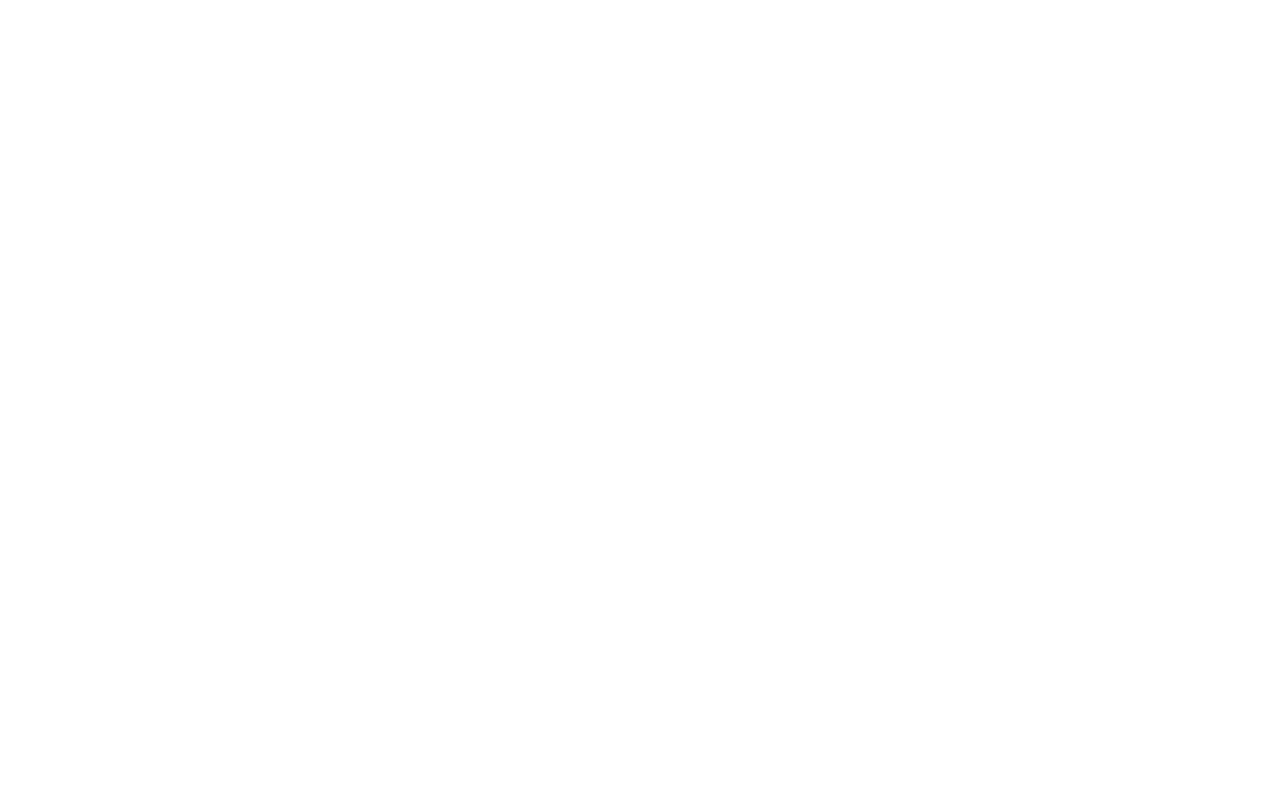
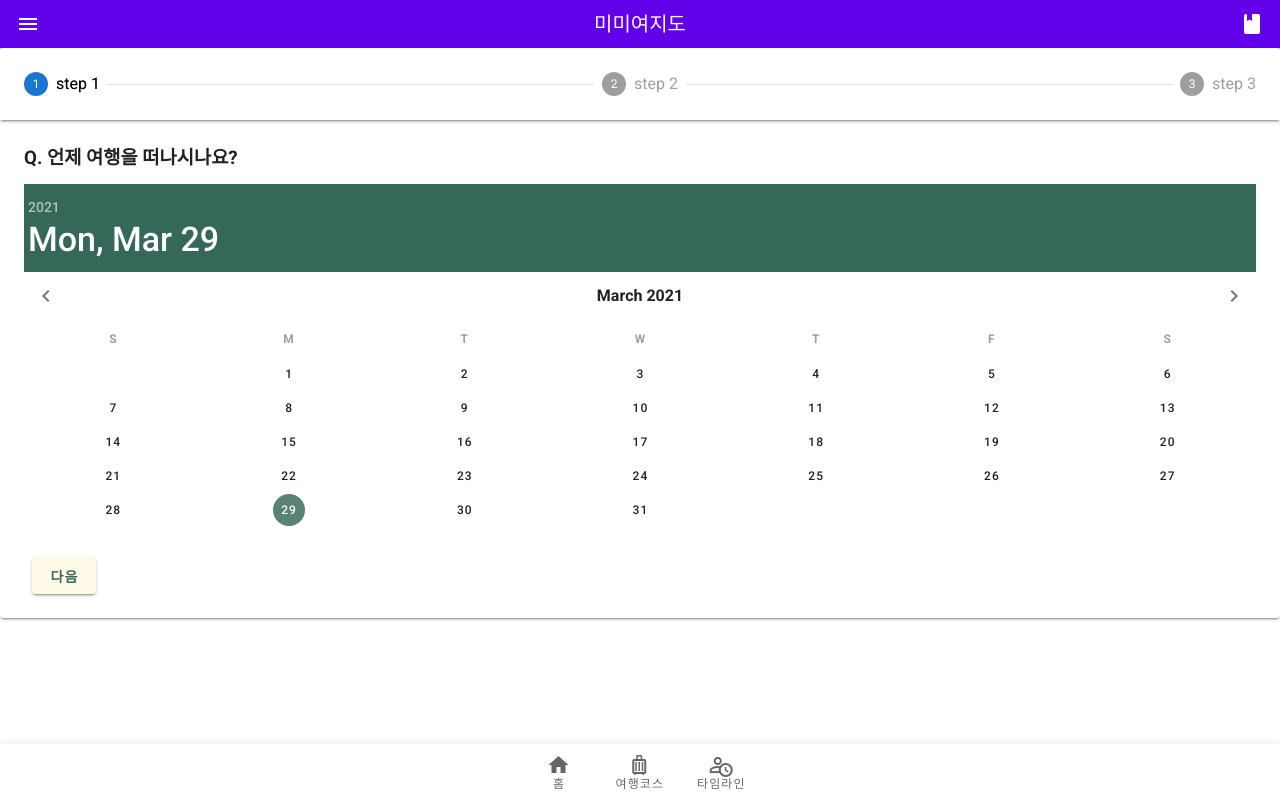
Before and after one commit to Anseik/mimi, a Vue app in the folder frontend/: page /selectoption in a window 1280 px wide. Built offline with nearby package versions, Linux system fonts and the light colour scheme.

Commit message:
feat: Create select option page

```diff
--- /dev/null
+++ b/frontend/src/components/courses/FirstOption.vue
@@ -0,0 +1,29 @@
+<template>
+  <div>
+    <h3>Q. 언제 여행을 떠나시나요?</h3>
+    <br>
+    <v-row justify="center">
+        <v-date-picker
+        v-model="picker"
+        color="#356859"
+        header-color="#356859"
+        full-width
+        ></v-date-picker>
+    </v-row>
+  </div>
+</template>
+
+<script>
+export default {
+    data () {
+      return {
+        picker: new Date().toISOString().substr(0, 10),
+      }
+    },
+
+}
+</script>
+
+<style>
+
+</style>
--- /dev/null
+++ b/frontend/src/components/courses/SecondOption.vue
@@ -0,0 +1,53 @@
+<template>
+  <div>
+    <h3>Q. 어느 지역으로 여행을 떠나시나요?</h3>
+    <v-row justify="center">
+        <v-col cols="12">
+            <div class="pa-6">
+            <v-chip-group
+                active-class="green--text"
+                column
+            >
+                <v-chip
+                v-for="tag in tags"
+                :key="tag"
+                outlined
+                color="#356859"
+                >
+                {{ tag }}
+                </v-chip>
+            </v-chip-group>
+            </div>
+        </v-col>
+    </v-row>
+  </div>
+</template>
+
+<script>
+export default {
+    data: () => ({
+      tags: [
+        '서울',
+        '부산',
+        '인천',
+        '대구',
+        '대전',
+        '광주',
+        '울산',
+        '제주',
+        '경기',
+        '강원',
+        '충남',
+        '충북',
+        '경남',
+        '경북',
+        '전북',
+        '전남',
+      ],
+    }),
+}
+</script>
+
+<style>
+
+</style>
--- /dev/null
+++ b/frontend/src/components/courses/ThirdOption.vue
@@ -0,0 +1,56 @@
+<template>
+  <div>
+    <h3>Q. 관심있는 여행 테마는 무엇인가요?</h3>
+    <v-row justify="center">
+        <v-col cols="12">
+            <div class="pa-6">
+            <v-chip-group
+                active-class="green--text"
+                column
+            >
+                <v-chip
+                v-for="tag in tags"
+                :key="tag"
+                outlined
+                color="#356859"
+                >
+                {{ tag }}
+                </v-chip>
+            </v-chip-group>
+            </div>
+        </v-col>
+    </v-row>
+  </div>
+</template>
+
+<script>
+export default {
+    data: () => ({
+      tags: [
+        '산',
+        '바다',
+        '공원',
+        '전망대',
+        '테마파크',
+        '문화시설',
+        '박물관/기념관',
+        '문화마을',
+        '온천',
+        '섬',
+        '강/호수',
+        '촬영지',
+        '액티비티/체험활동',
+        '캠핑',
+        '동굴',
+        '산책로',
+        '전통시장',
+        '랜드마크',
+        '계곡/폭포',
+      ],
+    }),
+}
+</script>
+
+<style>
+
+</style>
--- a/frontend/src/router/index.js
+++ b/frontend/src/router/index.js
@@ -30,6 +30,16 @@ const routes = [
         name: 'Main',
         component: () => import('../views/Main.vue')
       },
+      {
+        path: '/selectoption',
+        name: 'SelectOption',
+        component: () => import('../views/courses/SelectOption.vue')
+      },
+      {
+        path: '/travelingcourse',
+        name: 'TravelingCourse',
+        component: () => import('../views/courses/TravelingCourse.vue')
+      },
       // {
       //   path: '',
       //   name: 'Main',
--- /dev/null
+++ b/frontend/src/views/courses/SelectOption.vue
@@ -0,0 +1,111 @@
+<template>
+    <div>
+    <v-stepper v-model="e1">
+        <v-stepper-header>
+        <v-stepper-step
+            :complete="e1 > 1"
+            editable
+            step="1"
+        >
+            step 1
+        </v-stepper-step>
+
+        <v-divider></v-divider>
+
+        <v-stepper-step
+            :complete="e1 > 2"
+            editable
+            step="2"
+        >
+            step 2
+        </v-stepper-step>
+
+        <v-divider></v-divider>
+
+        <v-stepper-step step="3" editable>
+            step 3
+        </v-stepper-step>
+        </v-stepper-header>
+
+        <v-stepper-items>
+        <v-stepper-content step="1">
+            <FirstOption></FirstOption>
+
+            <v-btn
+            class="ma-2"
+            color="#FFFBE6"
+            @click="e1 = 2"
+            >
+            <span class="ts">다음</span>
+            </v-btn>
+        </v-stepper-content>
+
+        <v-stepper-content step="2">
+            <SecondOption></SecondOption>
+
+            <v-btn
+            class="ma-2"
+            color="#FFFBE6"
+            @click="e1 = 1"
+            >
+            <span class="ts">이전</span>
+            </v-btn>
+
+            <v-btn
+            class="ma-2"
+            color="#FFFBE6"
+            @click="e1 = 3"
+            >
+            <span class="ts">다음</span>
+            </v-btn>
+        </v-stepper-content>
+
+        <v-stepper-content step="3">
+            <ThirdOption></ThirdOption>
+
+            <v-btn
+            class="ma-2"
+            color="#FFFBE6"
+            @click="e1 = 2"
+            >
+            <span class="ts">이전</span>
+            </v-btn>
+
+            <v-btn
+            class="ma-2"
+            color="#FFFBE6"
+            @click="e1 = 1"
+            >
+            <span class="ts">코스 추천 받기</span>
+            </v-btn>
+        </v-stepper-content>
+        </v-stepper-items>
+    </v-stepper>
+  </div>
+</template>
+
+<script>
+import FirstOption from '@/components/courses/FirstOption.vue'
+import SecondOption from '@/components/courses/SecondOption.vue'
+import ThirdOption from '@/components/courses/ThirdOption.vue'
+
+export default {
+    components: {
+        FirstOption,
+        SecondOption,
+        ThirdOption
+    },
+    data () {
+      return {
+        e1: 1,
+      }
+    },
+  }
+</script>
+
+<style>
+.ts {
+    color: #356859;
+    font-weight: 900;
+}
+</style>
--- /dev/null
+++ b/frontend/src/views/courses/TravelingCourse.vue
@@ -0,0 +1,13 @@
+<template>
+  <div></div>
+</template>
+
+<script>
+export default {
+
+}
+</script>
+
+<style>
+
+</style>
```
Also changed, not shown: 1 other file (tests, documents, lock files or other folders).
